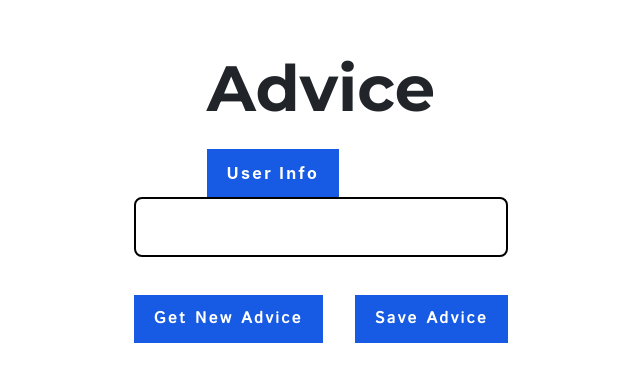
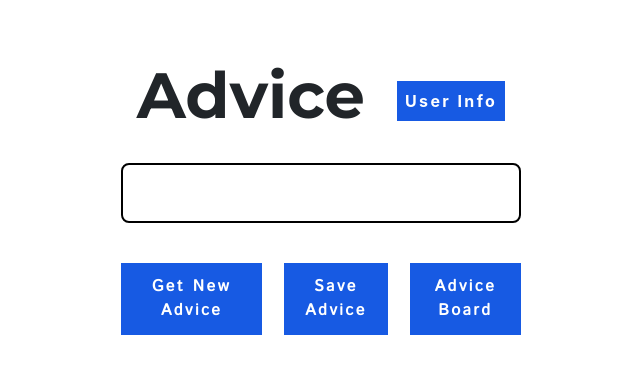
Before and after one commit to ADavidson02/Mod-3-Stretch, a React (Create React App) app: page / in a window 1280 px wide. Shown: the part 204-586 px from the top of the page, without its empty margins (319-959 px from the left). Built offline with nearby package versions, Linux system fonts and the light colour scheme; no server answers; a web font is replaced by a local one.

Commit message:
Add buttons and style user nav section

```diff
--- a/src/App/App.css
+++ b/src/App/App.css
@@ -42,9 +42,9 @@ a {
 }
 
 .title {
+display: flex;
 font-family: 'Montserrat', sans-serif;
 font-size: 4em;
-margin-bottom: 10%;
 }
 
 
@@ -64,3 +64,22 @@ button:hover, button:focus{
     background-color: #D53B9D;
     border-radius: 10px;
 }
+
+nav {
+  justify-content: center;
+  align-content: center;
+  width: 400px;
+  margin-bottom: 2%;
+  flex-wrap: nowrap;
+
+}
+
+.spacer {
+ width: 2em;
+}
+
+.user-info-button {
+  margin-top: 1.5em;
+  padding: 0.5rem;
+  height: fit-content;
+}
--- a/src/App/App.js
+++ b/src/App/App.js
@@ -5,7 +5,6 @@ import Home from "../Home/Home"
 import Form from "../Form/Form"
 import Archive from "../Archive/Archive"
 import { Container } from "react-bootstrap"
-// import { AuthProvider } from "../contexts/AuthContext"
 import Modal from "react-modal"
 Modal.setAppElement("body")
 
@@ -15,7 +14,6 @@ function App() {
   var subtitle;
   const [modalIsOpen, setIsOpen] = React.useState(false)
   function openModal() {
-    console.log('OPEB!')
     setIsOpen(true)
   }
   const customStyles = {
@@ -42,9 +40,10 @@ function App() {
       className="d-flex align-items-center justify-content-center"
       style={{ minHeight: "100vh", flexDirection: "column" }}
     >
-      <nav style={{ flexDirection: "row" }}>
+      <nav style={{ flexDirection: "row", display: "flex" }}>
         <h1 className="title">Advice</h1>
-        <button onClick={openModal}>User Info</button>
+        <div className="spacer"></div>
+        <button className="user-info-button" onClick={openModal}>User Info</button>
         <Modal
           isOpen={modalIsOpen}
           onAfterOpen={afterOpenModal}
@@ -52,7 +51,7 @@ function App() {
           style={customStyles}
           contentLabel="Example Modal"
         >
-          <h2 ref={(_subtitle) => (subtitle = _subtitle)}> Welcome Mike</h2>
+          <h2 ref={(_subtitle) => (subtitle = _subtitle)}>Welcome Mike</h2>
           <p>Username: </p>
           <button onClick={closeModal}>X</button>
         </Modal>
--- a/src/Home/Home.js
+++ b/src/Home/Home.js
@@ -44,6 +44,10 @@ class Home extends Component {
           <Link to="/archive">
             <button onClick={ this.addAdvice }>Save Advice</button>
           </Link>
+          <div className="spacer"></div>
+          <Link to="/archive">
+            <button>Advice Board</button>
+          </Link>
         </div>
       </section>
     );
```
